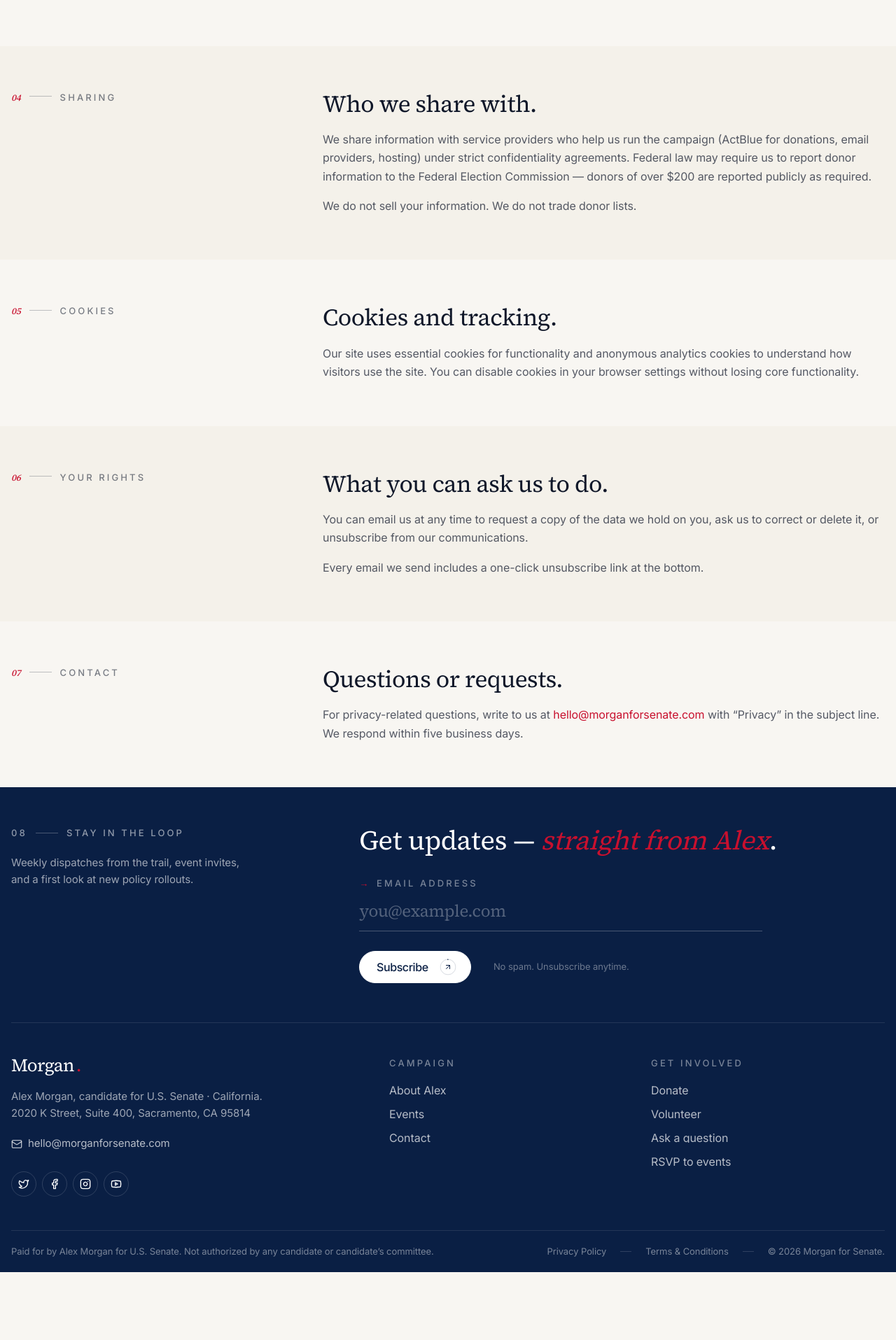
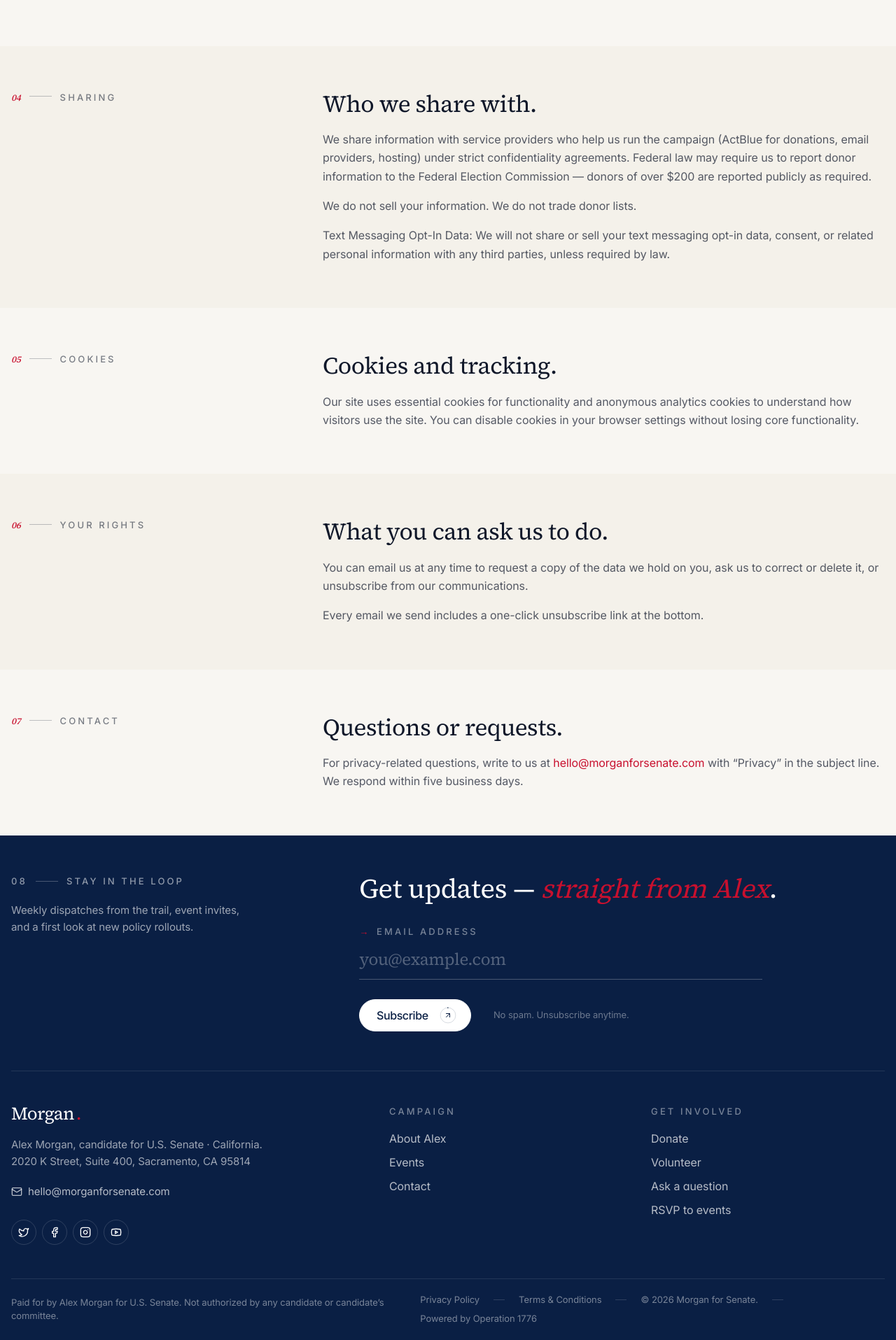
Before and after one commit to carloestrada-svg/alfonso-grados-web, a Next.js app: page /privacy in a window 1280 px wide. Shown: the part 1565-3480 px from the top of the page at 70% size. Before the commit the page ends 3383 px from the top, so only its background shows below. Built offline with nearby package versions, Linux system fonts and the light colour scheme; no server answers.

Commit message:
feat: add text messaging opt-in data policy to PrivacyPage and include Operation 1776 credit in Footer

```diff
--- a/src/app/privacy/page.tsx
+++ b/src/app/privacy/page.tsx
@@ -96,6 +96,11 @@ export default function PrivacyPage() {
           donors of over $200 are reported publicly as required.
         </p>
         <p>We do not sell your information. We do not trade donor lists.</p>
+        <p>
+          Text Messaging Opt-In Data: We will not share or sell your text
+          messaging opt-in data, consent, or related personal information
+          with any third parties, unless required by law.
+        </p>
       </LegalSection>
 
       <LegalSection index="05" label="Cookies" title="Cookies and tracking.">
--- a/src/components/layout/Footer.tsx
+++ b/src/components/layout/Footer.tsx
@@ -136,6 +136,15 @@ export function Footer() {
             <p>
               © {new Date().getFullYear()} {candidate.lastName} for Senate.
             </p>
+            <span aria-hidden className="h-px w-4 bg-white/15" />
+            <a
+              href="https://op1776.com/"
+              target="_blank"
+              rel="noopener noreferrer"
+              className="transition-colors hover:text-white"
+            >
+              Powered by Operation 1776
+            </a>
           </div>
         </div>
       </div>
```
